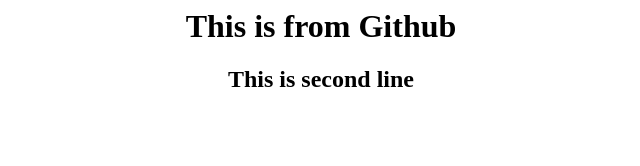
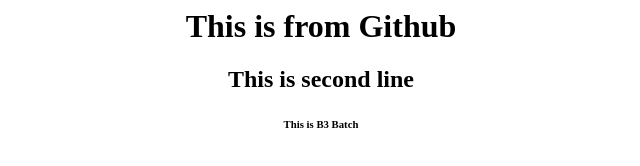
Before and after one commit to sveridevops/b3website, a plain HTML site: page index.html in a window 1280 px wide. Shown: the full height of the page, 319-959 px from the left. Drawn offline with Linux system fonts and the light colour scheme.

Commit message:
4th Commit

```diff
--- a/index.html
+++ b/index.html
@@ -1,4 +1,4 @@
 <center><h1>This is from Github</h1>
 <h2>This is second line</h2>
-
+<h6>This is B3 Batch</h6>
 </center>
```
